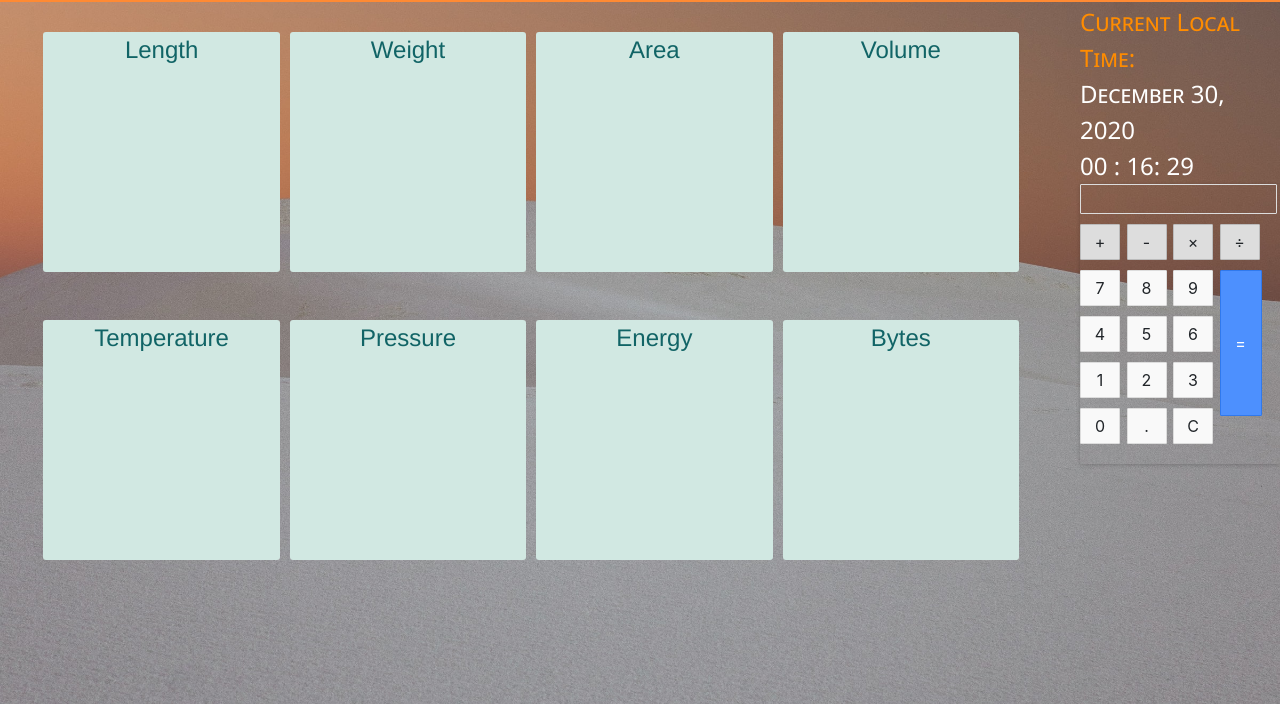
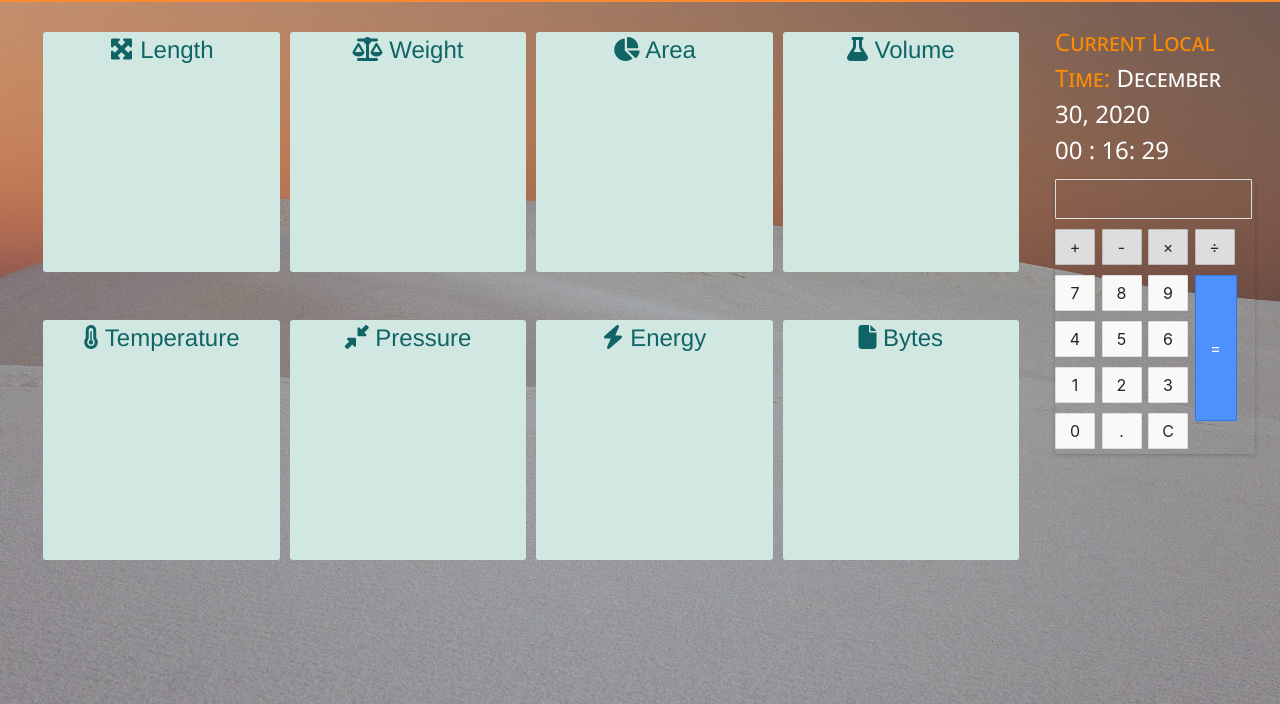
Before and after one commit to onanalee/daCalculate, a plain HTML site: page templates/index.html in a window 1280 px wide. Shown: the part 96-800 px from the top of the page. Drawn offline with nearby package versions, Linux system fonts and the light colour scheme.

Commit message:
index.html icons

```diff
--- a/static/style.css
+++ b/static/style.css
@@ -152,6 +152,7 @@ input:checked + .slider:before {
 #wrap {
     display: grid;
     float: right;
+    margin-right:25px;
     grid-template-columns: 200px;
     /*grid-template-columns: 500px 1fr 2fr;*/
     grid-template-rows: 1fr 1fr;
@@ -169,8 +170,8 @@ input:checked + .slider:before {
     /*float: right;*/
     /*display: inline-block;*/
     text-align: left;
-    width: 80%;
-    margin-top: 100px;
+    width: 100%;
+    margin-top: 120px;
     color: #fff;
     /*border-left: 3px solid #ed1f24;*/
     /*padding: 25px;*/
@@ -186,19 +187,21 @@ input:checked + .slider:before {
     /*padding: 15px;*/
     -webkit-box-shadow: 0px 1px 4px 0px rgba(0, 0, 0, 0.2);
     box-shadow: 0px 1px 4px 0px rgba(0, 0, 0, 0.2);
-    border-radius: 1px;
+    border-radius: 2px;
     display: block;
 }
 
 .input {
     border: 1px solid #ddd;
     border-radius: 1px;
-    height: 30px;
+    height: 40px;
     padding-right: 7.5px;
+    /*padding-left: 7.5px;*/
     padding-top: 5px;
     text-align: right;
     margin-right: 3px;
-    font-size: 1rem;
+    /*margin-left:3px;*/
+    font-size: 1.2rem;
     overflow-x: auto;
     transition: all .2s ease-in-out;
 }
@@ -271,6 +274,7 @@ div.equal {
     display: inline-block;
     border: 1px solid #3079ED;
     border-radius: 1px;
+
     width: 21%;
     text-align: center;
     padding: 60px 5px;
--- a/templates/index.html
+++ b/templates/index.html
@@ -11,6 +11,7 @@
                 crossorigin="anonymous"></script>
 
         <script src="https://ajax.googleapis.com/ajax/libs/jquery/3.5.1/jquery.min.js"></script>
+        <script src="https://use.fontawesome.com/1afaab5dda.js"></script>
         <link rel="preconnect" href="https://fonts.gstatic.com">
         <link href="https://fonts.googleapis.com/css2?family=Audiowide&display=swap" rel="stylesheet">
 
@@ -34,7 +35,7 @@
 
         <nav class="navbar navbar-expand-lg fixed-top navbar-light " style="background-color: #FF8A33;" id="navBar">
             <div class="container-fluid">
-                <a class="navbar-brand" href="#">daCalculate</a>
+                <a class="navbar-brand" href="/"><i class="fa fa-calculator" aria-hidden="true"></i> daCalculate</a>
                 <button class="navbar-toggler" type="button" data-bs-toggle="collapse"
                         data-bs-target="#navbarNavDropdown" aria-controls="navbarNavDropdown" aria-expanded="false"
                         aria-label="Toggle navigation">
@@ -52,8 +53,8 @@
                                 <span class="navContent">Time</span>
                             </a>
                             <ul class="dropdown-menu" aria-labelledby="navbarDropdownMenuLink">
-                                <li><a class="dropdown-item" href="/timezone">Time Zones</a></li>
-                                <li><a class="dropdown-item" href="/time">Calculate Dates /
+                                <li><a class="dropdown-item" href="/timezone"><i class="fa fa-globe" aria-hidden="true"></i> Time Zones</a></li>
+                                <li><a class="dropdown-item" href="/time"><i class="fa fa-calendar" aria-hidden="true"></i> Calculate Dates /
                                     Calendar</a></li>
                             </ul>
                         </li>
@@ -64,9 +65,9 @@
                                 <span class="navContent">Money</span>
                             </a>
                             <ul class="dropdown-menu" aria-labelledby="navbarDropdownMenuLink">
-                                <li><a class="dropdown-item" href="/exchange_rates">Exchange
+                                <li><a class="dropdown-item" href="/exchange_rates"><i class="fa fa-usd" aria-hidden="true"></i> Exchange
                                     Rates</a></li>
-                                <li><a class="dropdown-item" href="/inflation">Calculate Inflation /
+                                <li><a class="dropdown-item" href="/inflation"><i class="fa fa-line-chart" aria-hidden="true"></i> Calculate Inflation /
                                     Deflation</a>
                                 </li>
                             </ul>
@@ -78,9 +79,9 @@
                                 <span class="navContent">Random Generator</span>
                             </a>
                             <ul class="dropdown-menu" aria-labelledby="navbarDropdownMenuLink">
-                                <li><a class="dropdown-item" href="/random_generator">Numbers and
+                                <li><a class="dropdown-item" href="/random_generator"><i class="fa fa-key" aria-hidden="true"></i> Numbers and
                                     Passwords</a></li>
-                                <li><a class="dropdown-item" href="/lotto">Lotto Numbers</a></li>
+                                <li><a class="dropdown-item" href="/lotto"><i class="fa fa-money" aria-hidden="true"></i> Lotto Numbers</a></li>
                             </ul>
                         </li>
                     </ul>
@@ -139,7 +140,7 @@
             </div>
             <section class="accordionAll">
                 <div class="accordion" onclick="length()">
-                    <div class="unitType">Length</div>
+                    <div class="unitType"><i class="fa fa-arrows-alt" aria-hidden="true"></i>  Length</div>
                     <div class="length">
                         <input type="number" id="lengthBefore">
                         <select id="lengthUnitA">
@@ -184,7 +185,7 @@
                     </div>
                 </div>
                 <div class="accordion" onclick="weight()">
-                    <div class="unitType">Weight</div>
+                    <div class="unitType"><i class="fa fa-balance-scale" aria-hidden="true"></i>  Weight</div>
                     <div class="weight">
                         <input type="number" id="weightBefore">
                         <select id="weightUnitA">
@@ -229,7 +230,7 @@
                     </div>
                 </div>
                 <div class="accordion" onclick="area()">
-                    <div class="unitType">Area</div>
+                    <div class="unitType"><i class="fa fa-pie-chart" aria-hidden="true"></i>  Area</div>
                     <div class="area">
                         <input type="number" id="areaBefore">
                         <select id="areaUnitA">
@@ -270,7 +271,7 @@
                     </div>
                 </div>
                 <div class="accordion" onclick="volume()">
-                    <div class="unitType">Volume</div>
+                    <div class="unitType"><i class="fa fa-flask" aria-hidden="true"></i>  Volume</div>
                     <div class="volume">
                         <input type="number" id="volumeBefore">
                         <select id="volumeUnitA">
@@ -322,7 +323,7 @@
             <br><br>
             <section class="accordionAll">
                 <div class="accordion" onclick="temperature()">
-                    <div class="unitType">Temperature</div>
+                    <div class="unitType"><i class="fa fa-thermometer-three-quarters" aria-hidden="true"></i>  Temperature</div>
                     <div class="temperature">
                         <input type="number" id="temperatureBefore">
                         <select id="temperatureUnitA">
@@ -344,7 +345,7 @@
                 </div>
 
                 <div class="accordion" onclick="pressure()">
-                    <div class="unitType">Pressure</div>
+                    <div class="unitType"><i class="fa fa-compress" aria-hidden="true"></i>  Pressure</div>
                     <div class="pressure">
                         <input type="number" id="pressureBefore">
                         <select id="pressureUnitA">
@@ -367,7 +368,7 @@
                     </div>
                 </div>
                 <div class="accordion" onclick="energy()">
-                    <div class="unitType">Energy</div>
+                    <div class="unitType"><i class="fa fa-bolt" aria-hidden="true"></i>  Energy</div>
                     <div class="energy">
                         <input type="number" id="energyBefore">
                         <select id="energyUnitA">
@@ -398,7 +399,7 @@
                     </div>
                 </div>
                 <div class="accordion" onclick="bytes()">
-                    <div class="unitType">Bytes</div>
+                    <div class="unitType"><i class="fa fa-file" aria-hidden="true"></i>  Bytes</div>
                     <div class="bytes">
                         <input type="number" id="byteBefore">
                         <select id="byteUnitA">
```
